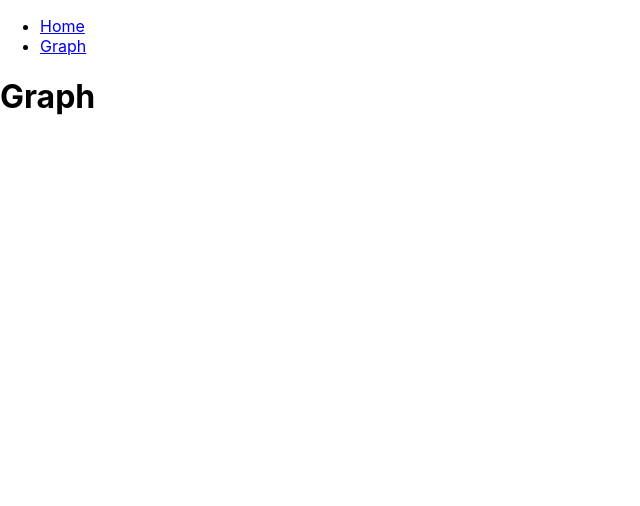
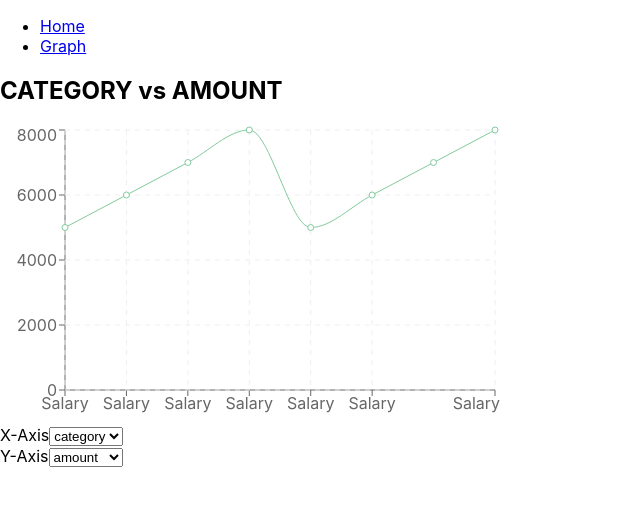
Before and after one commit to datasapiens/expense-app, a React (Create React App) app: page /graph in a window 1280 px wide. Shown: the top 506 px of the page, without its empty margins (0-640 px from the left). Built offline with nearby package versions, Linux system fonts and the light colour scheme.

Commit message:
setup(Charts): XY line chart

```diff
--- a/package.json
+++ b/package.json
@@ -14,6 +14,7 @@
     "react-dom": "^17.0.2",
     "react-router-dom": "6",
     "react-scripts": "5.0.0",
+    "recharts": "^2.1.9",
     "sass": "^1.49.8",
     "typescript": "^4.4.2",
     "web-vitals": "^2.1.0"
--- a/src/pages/Graph.jsx
+++ b/src/pages/Graph.jsx
@@ -1,12 +1,74 @@
-import React, { useState, useEffect } from 'react'
+import { useState, useEffect } from 'react'
+import { LineChart, XAxis, YAxis, Line, CartesianGrid } from 'recharts'
 
-import styles from './Home.module.scss'
+import useTransactions from '../hooks/useTransactions'
+
+import s from './Graph.module.scss'
 
 const Graph = () => {
+  const { transactions } = useTransactions()
+
+  const [xAxisKey, setXAxisKey] = useState('category')
+  const [yAxisKey, setYAxisKey] = useState('amount')
+
+  useEffect(() => {
+    // call data mapper
+    // mapDataForGraph
+  }, [xAxisKey, yAxisKey])
+
+  const handleXAxisKeySelection = e => setXAxisKey(e.target.value)
+  const handleYAxisKeySelection = e => setYAxisKey(e.target.value)
+
   return (
-    <div>
-      <h1>Graph</h1>
-    </div>
+    <main>
+      <section>
+        <h1>
+          {xAxisKey?.toUpperCase()} vs {yAxisKey?.toUpperCase()}
+        </h1>
+        {/* Graph */}
+        <div>
+          <LineChart width={500} height={300} data={transactions}>
+            <XAxis dataKey={xAxisKey} />
+            <YAxis dataKey={yAxisKey} />
+            <CartesianGrid stroke='#eee' strokeDasharray='5 5' />
+            <Line type='monotone' dataKey={xAxisKey} stroke='#8884d8' />
+            <Line type='monotone' dataKey={yAxisKey} stroke='#82ca9d' />
+          </LineChart>
+        </div>
+
+        {/* X-AXIS */}
+        <div className={s.xAxis}>
+          <label htmlFor='x-axis-select'>X-Axis</label>
+          <select
+            name='x-axis-select'
+            id='x-axis-select'
+            value={xAxisKey}
+            onChange={handleXAxisKeySelection}>
+            {Object.keys(transactions?.[0]).map((i, index) => (
+              <option key={i} value={i}>
+                {i}
+              </option>
+            ))}
+          </select>
+        </div>
+
+        {/* Y-AXIS */}
+        <div className={s.yAxis}>
+          <label htmlFor='y-axis-select'>Y-Axis</label>
+          <select
+            name='y-axis-select'
+            id='y-axis-select'
+            value={yAxisKey}
+            onChange={handleYAxisKeySelection}>
+            {Object.keys(transactions?.[0]).map((i, index) => (
+              <option key={i} value={i}>
+                {i}
+              </option>
+            ))}
+          </select>
+        </div>
+      </section>
+    </main>
   )
 }
 
--- /dev/null
+++ b/src/pages/Graph.module.scss
@@ -0,0 +1,5 @@
+// .xAxis {
+// }
+
+// .YAxis {
+// }
--- a/src/pages/Home.jsx
+++ b/src/pages/Home.jsx
@@ -5,13 +5,13 @@ import styles from './Home.module.scss'
 
 const Home = () => {
   return (
-    <div>
+    <main>
       <h1>Home</h1>
 
       <TransactionTable />
 
       <CategoriesTable />
-    </div>
+    </main>
   )
 }
 
--- a/src/store/reducers/transactions.js
+++ b/src/store/reducers/transactions.js
@@ -4,29 +4,57 @@
 const initialState = [
   {
     id: 1,
-    label: 'Salary',
+    label: 'June income',
+    date: '01/06/2022',
+    amount: 5000,
+    category: 'Salary',
+  },
+  {
+    id: 2,
+    label: 'July income',
     date: '01/07/2022',
+    amount: 6000,
+    category: 'Salary',
+  },
+  {
+    id: 3,
+    label: 'August Income',
+    date: '01/08/2022',
+    amount: 7000,
+    category: 'Salary',
+  },
+  {
+    id: 4,
+    label: 'Sept Income',
+    date: '01/09/2022',
     amount: 8000,
     category: 'Salary',
   },
   {
-    id: 2,
-    label: 'Salary',
-    date: '01/07/2022',
-    amount: 8000,
+    id: 5,
+    label: 'Oct income',
+    date: '01/10/2022',
+    amount: 5000,
     category: 'Salary',
   },
   {
-    id: 3,
-    label: 'Salary',
-    date: '01/07/2022',
-    amount: 8000,
+    id: 6,
+    label: 'Nov income',
+    date: '01/11/2022',
+    amount: 6000,
     category: 'Salary',
   },
   {
-    id: 4,
-    label: 'Salary',
-    date: '01/07/2022',
+    id: 7,
+    label: 'Dec Income',
+    date: '01/12/2022',
+    amount: 7000,
+    category: 'Salary',
+  },
+  {
+    id: 8,
+    label: 'Jan Income',
+    date: '01/01/2023',
     amount: 8000,
     category: 'Salary',
   },
```
Also changed, not shown: 1 other file (tests, documents, lock files or other folders).
